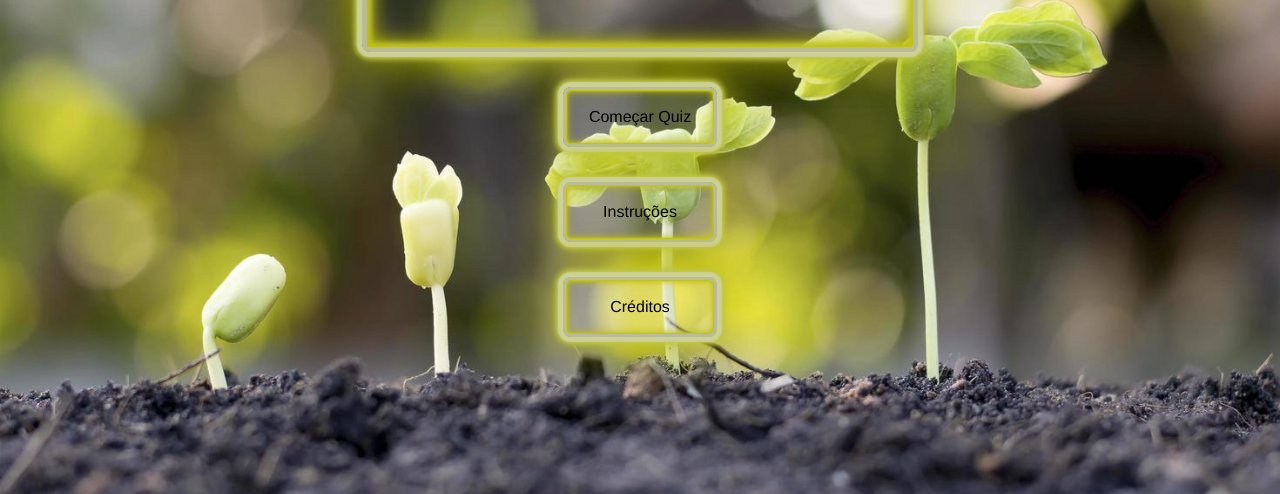
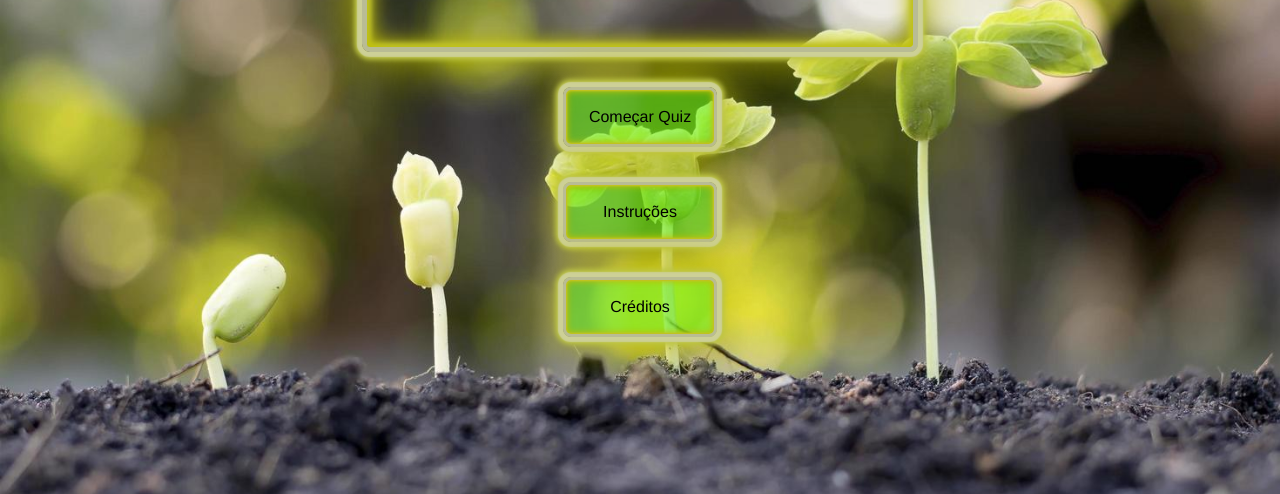
Before and after one commit to pedr33o/projeto3, a plain HTML site: page index.html in a window 1280 px wide. Shown: the part 306-800 px from the top of the page. Drawn offline with Linux system fonts and the light colour scheme.

Commit message:
Update styles.css

```diff
--- a/styles.css
+++ b/styles.css
@@ -60,7 +60,7 @@ body{
 
 .optionButton{
     color: #000000;
-    background-color: #ffffff30;
+    background-color: #6bf01399;
     font-size: 12pt;
     font-family: 'Franklin Gothic Medium', 'Arial Narrow', Arial, sans-serif;
     border-radius: 8px;
```
